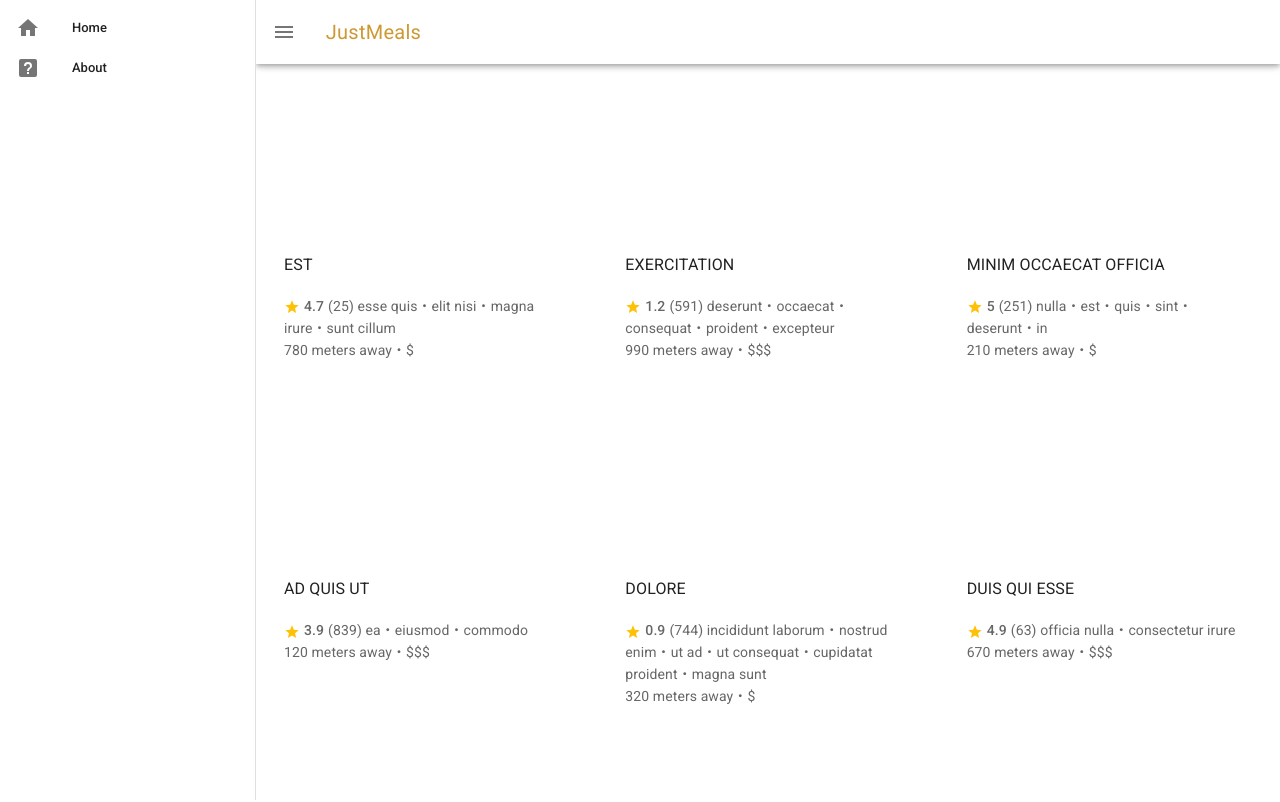
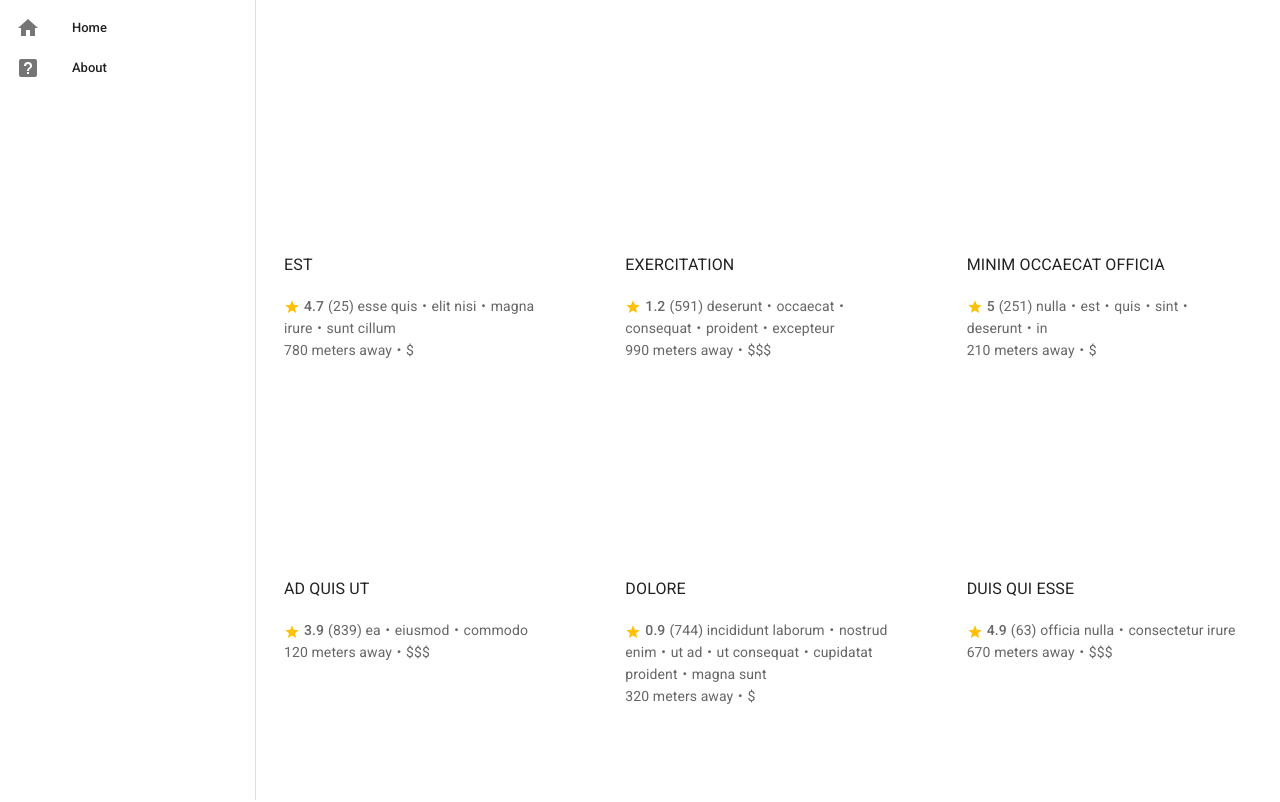
Before and after one commit to chunyayang/menubook, a Vue app: page /restaurants in a window 1280 px wide. Shown: the top 802 px of the page. Built offline with nearby package versions, Linux system fonts and the light colour scheme; data requests are answered from the project's data file.

Commit message:
feature: hide the app bar on scroll (remove the sticky scrolling effect)

```diff
--- a/src/App.vue
+++ b/src/App.vue
@@ -24,9 +24,9 @@
       </v-list>
     </v-navigation-drawer>
 
-    <v-app-bar
+    <v-toolbar
       color="white"
-      app
+      flat
     >
       <v-app-bar-nav-icon @click.stop="drawer = !drawer"></v-app-bar-nav-icon>
 
@@ -37,7 +37,7 @@
         color="primary"
         class="title font-weight-regular text-none"
       >JustMeals</v-btn>
-    </v-app-bar>
+    </v-toolbar>
 
     <v-content>
       <router-view />
--- a/src/components/MenuList.vue
+++ b/src/components/MenuList.vue
@@ -88,7 +88,7 @@ export default {
 .menu-list__tabs {
   position: sticky;
   position: -webkit-sticky;
-  top: 56px;
+  top: -1px; //in case there is a responsive content above whose height isn't an integer.
   z-index: 1;
 }
 @media (hover: none) {
--- a/src/components/ui/VerticalTabPanels.vue
+++ b/src/components/ui/VerticalTabPanels.vue
@@ -50,7 +50,7 @@ export default {
     },
     tabBarOffsetTop: {
       type: Number,
-      default: 56
+      default: 0
     },
     tabPanelClass: {
       type: String,
```
